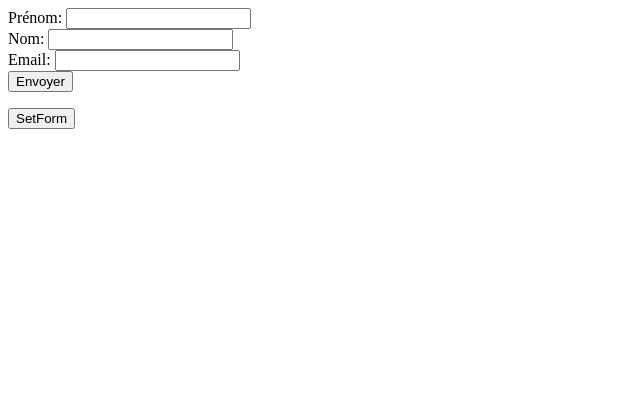
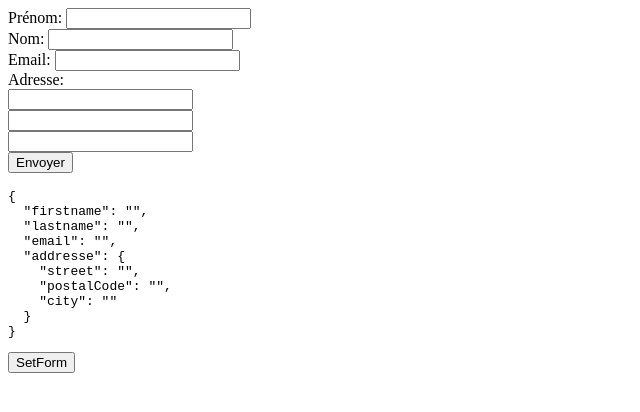
Before and after one commit to fabienSaya/angular-exemple-formulaire-epita-avec-site-stackblitz, an Angular app: page / in a window 1280 px wide. Shown: the top 412 px of the page, without its empty margins (0-640 px from the left). Built offline with nearby package versions, Linux system fonts and the light colour scheme.

Commit message:
2 files modified

```diff
--- a/src/app/app.component.html
+++ b/src/app/app.component.html
@@ -12,8 +12,23 @@
     <label>Email: </label>
     <input formControlName="email" type="text" />
   </div>
+  <div formGroupName="addresse">
+    <label>Adresse: </label>
+    <div>
+      <input formControlName="street" type="text" />
+    </div>
+    <div>
+      <input formControlName="postalCode" type="text" />
+    </div>
+    <div>
+      <input formControlName="city" type="text" />
+    </div>
+  </div>
 
   <button type="submit">Envoyer</button>
 </form>
 
+<!-- on voit que le userForm est réactif: les valeurs se mettent à jour directement-->
+<pre>{{ userForm.value | json }}</pre>
+
 <button (click)="setForm()">SetForm</button>
--- a/src/app/app.component.ts
+++ b/src/app/app.component.ts
@@ -14,6 +14,11 @@ export class AppComponent {
       firstname: new FormControl(''),
       lastname: new FormControl(''),
       email: new FormControl(''),
+      addresse: new FormGroup({
+        street: new FormControl(''),
+        postalCode: new FormControl(''),
+        city: new FormControl('')
+      })
     });
 
     console.log(this.userForm);
```
